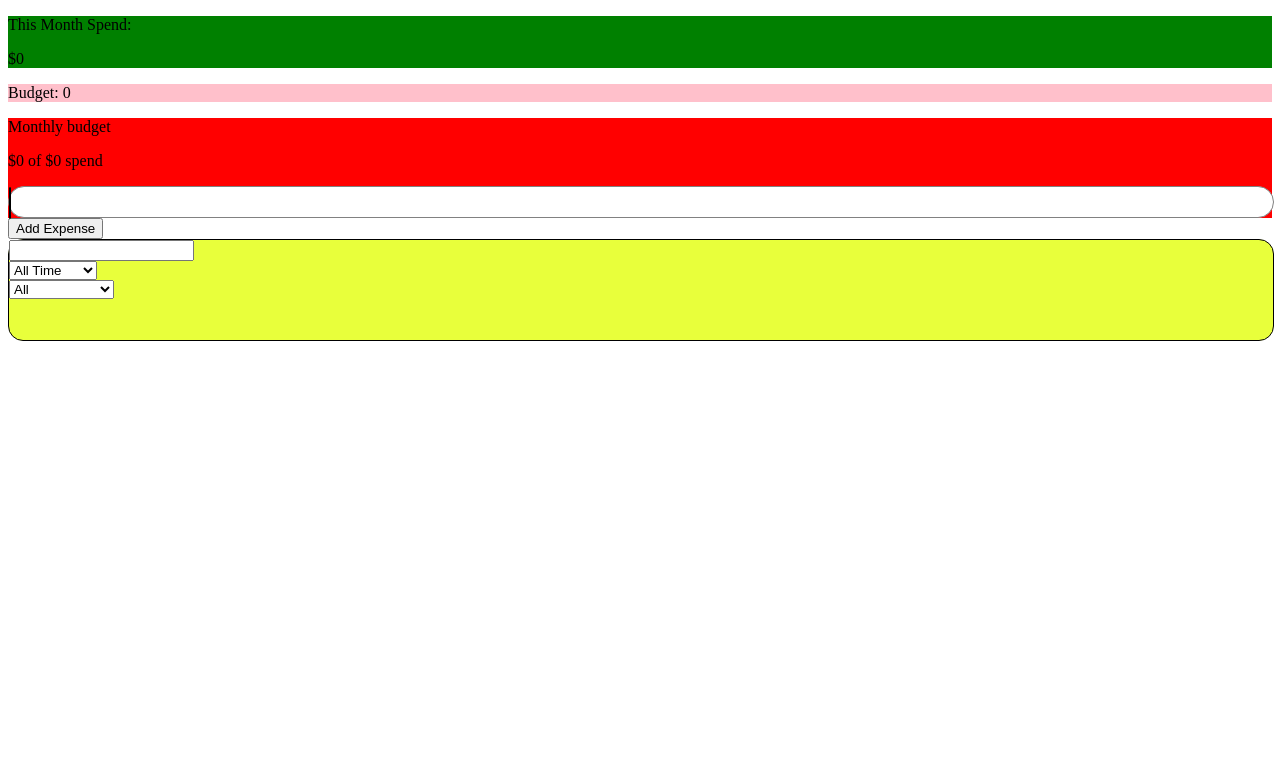
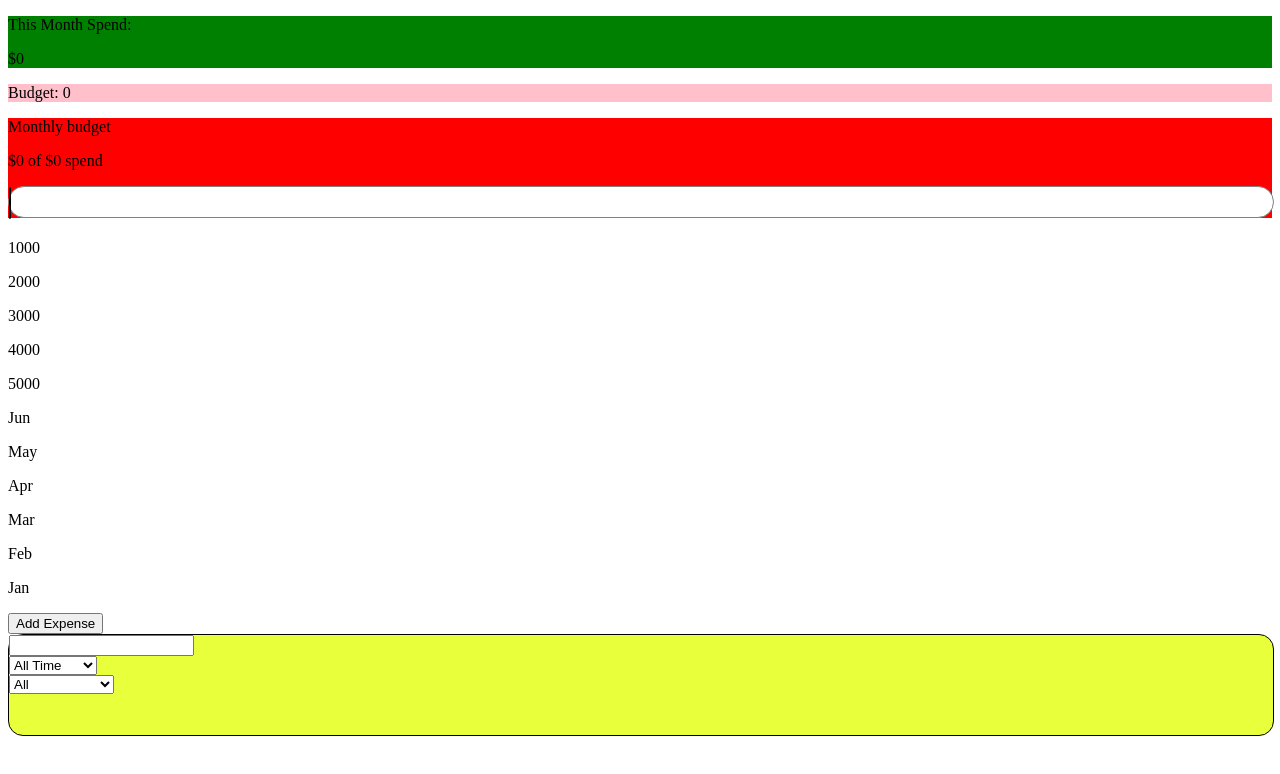
Before and after one commit to Nurik055/expense-tracker-dashboard, a React (Vite) app: page / in a window 1280 px wide. Shown: the top 774 px of the page. Built offline with nearby package versions, Linux system fonts and the light colour scheme.

Commit message:
the first part for the spending per months dashboard

```diff
--- a/src/components/Cards/Cards.jsx
+++ b/src/components/Cards/Cards.jsx
@@ -7,6 +7,20 @@ function Cards({ expenses, budget, setBudget }) {
   }
   const today = new Date();
   const currentMonth = today.getMonth();
+  const months = [
+    "Jan",
+    "Feb",
+    "Mar",
+    "Apr",
+    "May",
+    "Jun",
+    "Jul",
+    "Aug",
+    "Sep",
+    "Oct",
+    "Nov",
+    "Dec",
+  ];
 
   function filterMonth(expenses) {
     return Number(expenses.month) === currentMonth;
@@ -81,6 +95,25 @@ function Cards({ expenses, budget, setBudget }) {
           ></div>
         </div>
       </div>
+      <div className="monthlyDashboardContainer">
+        <h1></h1>
+        <p></p>
+        <div className="verticalMoneyLevels">
+          <p className="verticalLevel">1000</p>
+          <p className="verticalLevel">2000</p>
+          <p className="verticalLevel">3000</p>
+          <p className="verticalLevel">4000</p>
+          <p className="verticalLevel">5000</p>
+        </div>
+        <div className="horizMonthLevels">
+          <p className="horizMonthLevel">{months[currentMonth]}</p>
+          <p className="horizMonthLevel">{months[currentMonth - 1]}</p>
+          <p className="horizMonthLevel">{months[currentMonth - 2]}</p>
+          <p className="horizMonthLevel">{months[currentMonth - 3]}</p>
+          <p className="horizMonthLevel">{months[currentMonth - 4]}</p>
+          <p className="horizMonthLevel">{months[currentMonth - 5]}</p>
+        </div>
+      </div>
     </div>
   );
 }
```
